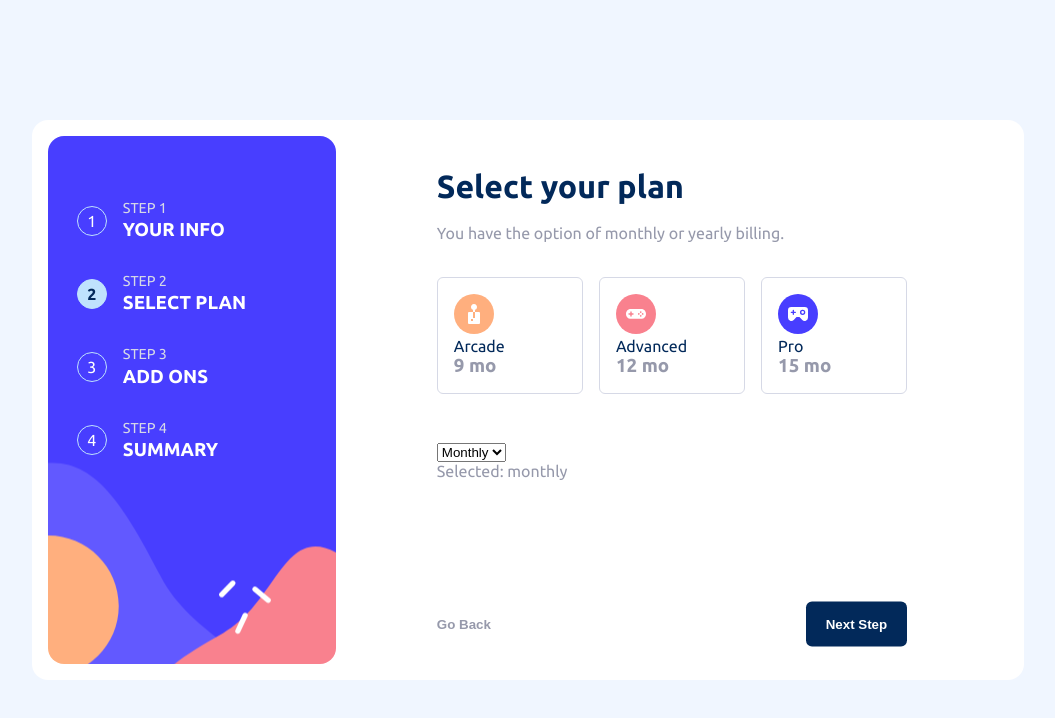
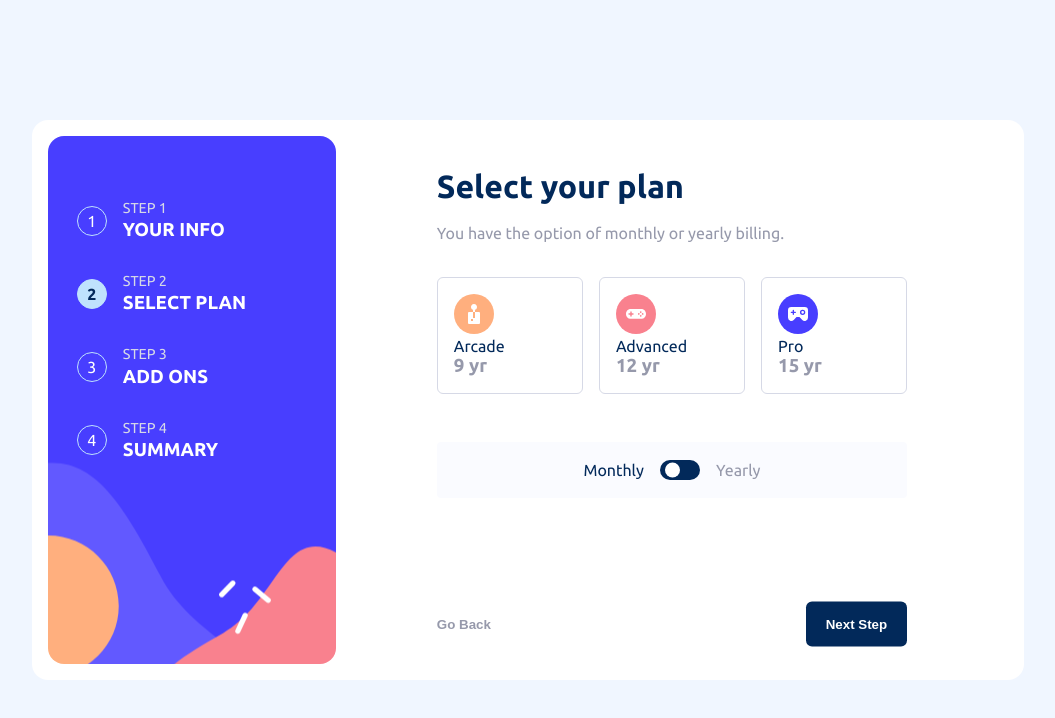
Before and after one commit to arnaudouttier/ao-multi-step-form-main, a Vue app: page / in a window 1280 px wide. Both pictures are taken after a click on the button "Next Step". Shown: the top 718 px of the page, without its empty margins (112-1167 px from the left). Built offline with nearby package versions, Linux system fonts and the light colour scheme.

Commit message:
button toggle checkbox plans

```diff
--- a/src/assets/css/base.css
+++ b/src/assets/css/base.css
@@ -36,6 +36,7 @@ input {
   padding-inline: 0.5rem;
   border: 1px solid var(--gray_100);
   border-radius: 6px;
+  cursor: pointer;
 }
 
 label {
--- a/src/assets/css/buttons.css
+++ b/src/assets/css/buttons.css
@@ -31,3 +31,29 @@ button,
 .btn--secondary:hover {
   color: var(--blue_400);
 }
+
+/* button checkbox toggle  -- plans monthly - yearly */
+input[type="checkbox"]:checked + label:before {
+  right: 50%;
+}
+
+label[for="plan-checkbox"] {
+  width: 40px;
+  height: 20px;
+  border-radius: 100px;
+  background-color: var(--blue_400);
+  position: relative;
+}
+
+label[for="plan-checkbox"]:before {
+  content: "";
+  position: absolute;
+  right: 3px;
+  top: 50%;
+  transform: translateY(-50%);
+  width: 15px;
+  height: 15px;
+  background-color: var(--white);
+  border-radius: 50%;
+  transition: right 0.4s ease;
+}
--- a/src/components/FormPlans.vue
+++ b/src/components/FormPlans.vue
@@ -15,25 +15,27 @@
         <img :src="`/src/assets/images/${plan.icon}`" alt="icon plan">
         <input type="radio" :id="plan.title" :value="plan.title" v-model="$store.state.selectedPlan" />
         <label :for="plan.title">{{ plan.title }}</label>
-        <h3>{{ plan.price }} <span>{{ $store.state.selectedOptions == 'monthly' ? 'mo' : 'yr' }}</span></h3>
+        <h3>{{ plan.price }} <span>{{ $store.state.selectedPlanOptions ? 'yr' : 'mo' }}</span></h3>
       </div>
     </div>
 
     <div class="card__footer">
-      <select v-model="$store.state.selectedOptions">
-        <option v-for="option in $store.state.options" :value="option.value">
-          {{ option.text }}
-        </option>
-      </select>
-      <div>Selected: {{ $store.state.selectedOptions }}</div>
+      <p :class="{ active: $store.state.selectedPlanOptions }">Monthly</p>
+      <input type="checkbox" id="plan-checkbox" v-model="$store.state.selectedPlanOptions">
+      <label for="plan-checkbox"></label>
+      <p :class="{ active: !$store.state.selectedPlanOptions }">Yearly</p>
     </div>
 
   </section>
 </template>
 
-<style scoped>
-input[type="radio"] {
+<style lang="scss" scoped>
+input {
   display: none;
+}
+
+label {
+  cursor: pointer;
 }
 
 .card__main {
@@ -46,6 +48,19 @@ input[type="radio"] {
   border-radius: 6px;
 }
 
+.card__footer {
+  display: flex;
+  justify-content: center;
+  align-items: center;
+  column-gap: 1rem;
+  padding-block: 1rem;
+  border-radius: 4px;
+  background-color: var(--alabaster);
+
+  p.active {
+    color: var(--blue_400);
+  }
+}
 
 @media(min-width:992px) {
   .card__main {
@@ -56,6 +71,5 @@ input[type="radio"] {
   .card__main>div {
     flex: 1;
   }
-
 }
 </style>
--- a/src/store.js
+++ b/src/store.js
@@ -34,7 +34,7 @@ const state = {
             icon: "icon-pro.svg"
         }
     ],
-    selectedOptions: 'monthly',
+    selectedPlanOptions: true,
     options: [
         { text: 'Monthly', value: 'monthly' },
         { text: 'Yearly', value: 'yearly' }
```
